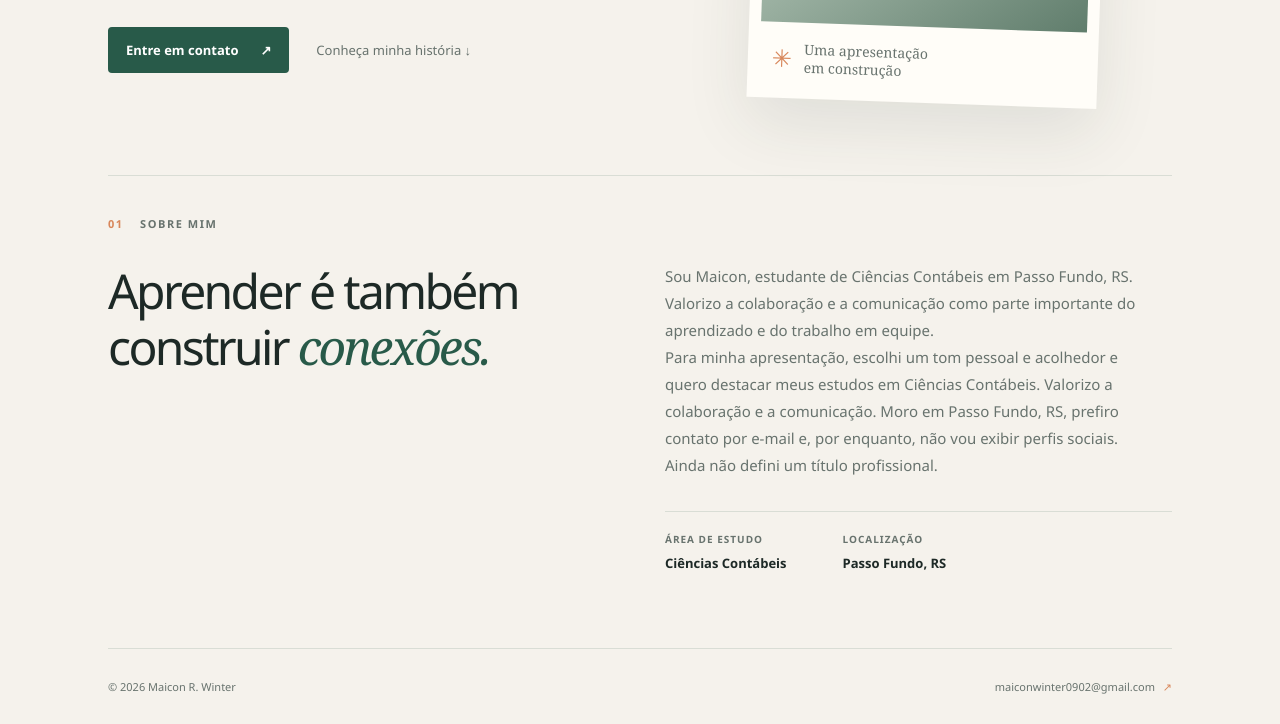
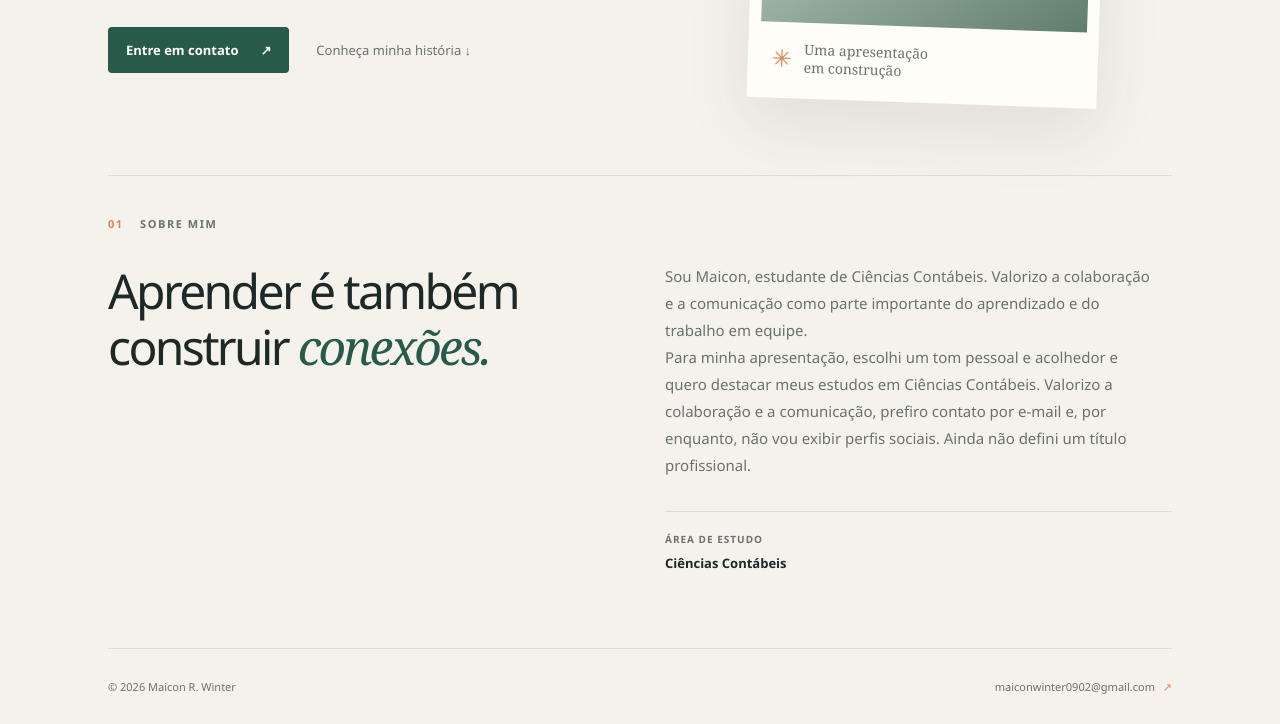
Before and after one commit to mWinter09/maicon-winter-portfolio, a plain HTML site: page index.html in a window 1280 px wide. Shown: the part 479-1203 px from the top of the page. Drawn offline with Linux system fonts and the light colour scheme.

Commit message:
Remove referencias de localização

```diff
--- a/index.html
+++ b/index.html
@@ -4,7 +4,7 @@
     <meta charset="utf-8" />
     <meta name="viewport" content="width=device-width, initial-scale=1" />
     <meta name="theme-color" content="#f5f2ec" />
-    <meta name="description" content="Portfólio pessoal de Maicon R. Winter, estudante de Ciências Contábeis em Passo Fundo, RS." />
+    <meta name="description" content="Portfólio pessoal de Maicon R. Winter, estudante de Ciências Contábeis." />
     <title>Maicon R. Winter — Portfólio</title>
     <link rel="stylesheet" href="styles.css" />
   </head>
@@ -41,11 +41,10 @@
         <div class="about-content">
           <h2 id="about-title">Aprender é também<br />construir <em>conexões.</em></h2>
           <div class="about-details">
-            <p>Sou Maicon, estudante de Ciências Contábeis em Passo Fundo, RS. Valorizo a colaboração e a comunicação como parte importante do aprendizado e do trabalho em equipe.</p>
-            <p>Para minha apresentação, escolhi um tom pessoal e acolhedor e quero destacar meus estudos em Ciências Contábeis. Valorizo a colaboração e a comunicação. Moro em Passo Fundo, RS, prefiro contato por e-mail e, por enquanto, não vou exibir perfis sociais. Ainda não defini um título profissional.</p>
+            <p>Sou Maicon, estudante de Ciências Contábeis. Valorizo a colaboração e a comunicação como parte importante do aprendizado e do trabalho em equipe.</p>
+            <p>Para minha apresentação, escolhi um tom pessoal e acolhedor e quero destacar meus estudos em Ciências Contábeis. Valorizo a colaboração e a comunicação, prefiro contato por e-mail e, por enquanto, não vou exibir perfis sociais. Ainda não defini um título profissional.</p>
             <div class="detail-row">
               <div><span class="detail-label">ÁREA DE ESTUDO</span><strong>Ciências Contábeis</strong></div>
-              <div><span class="detail-label">LOCALIZAÇÃO</span><strong>Passo Fundo, RS</strong></div>
             </div>
           </div>
         </div>
```
Also changed, not shown: 2 other files.
